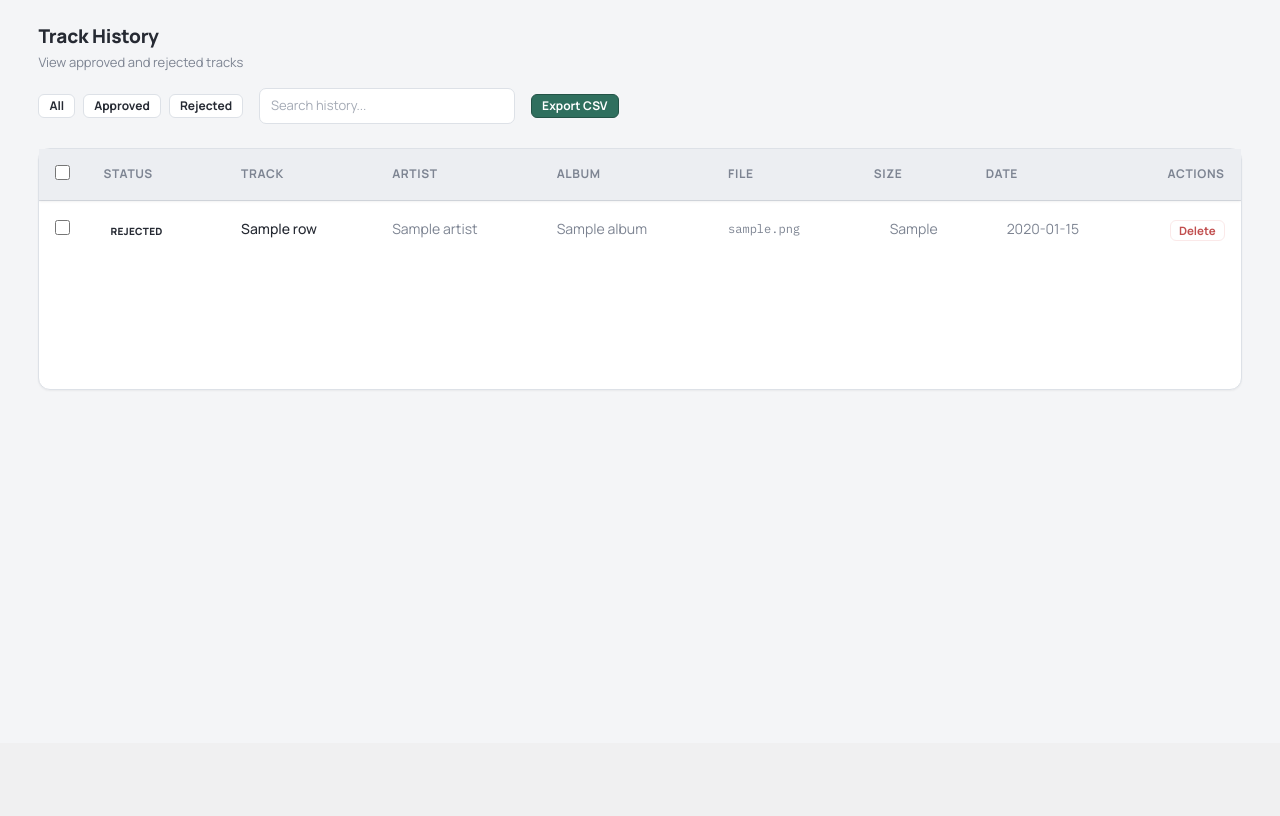
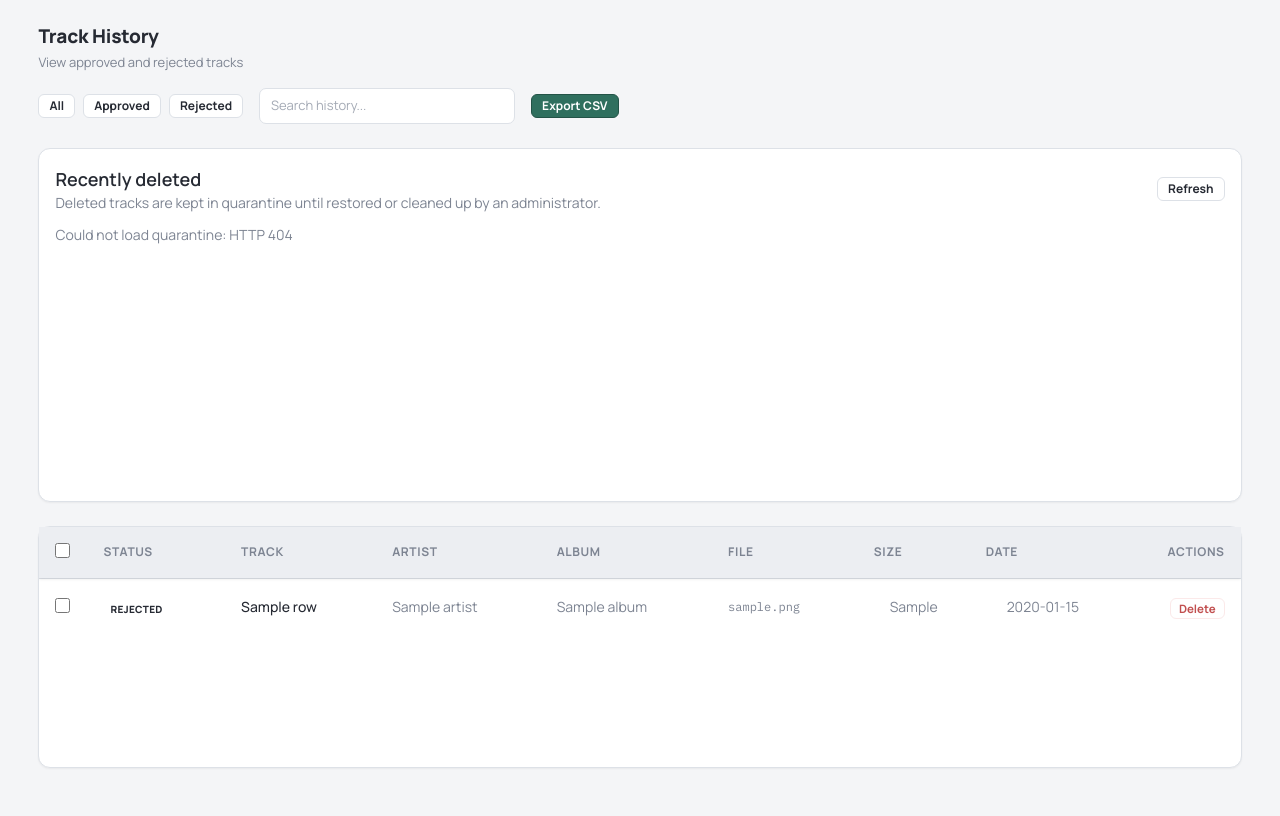
Before and after one commit to Psych0meter/music_intake_server, a Python web app: template app/templates/history.html in a window 1280 px wide. Shown: the part 57-873 px from the top of the page. Before the commit the page ends 447 px from the top, so only its background shows below. Run offline with Jinja, Linux system fonts and the light colour scheme; the template is opened without the code that fills it: most values are stand-ins (such as "Sample title", 1, 10 or a date in 2020); some libraries are stand-ins or nearby versions.

Commit message:
feat(review): add quarantine restore controls
Show recently deleted tracks in review history and allow restoring them
through the quarantine API. Replace permanent-deletion messaging with
recoverable quarantine messaging, report batch outcomes, and render
quarantine data using safe DOM text APIs.

```diff
--- a/app/templates/history.html
+++ b/app/templates/history.html
@@ -34,6 +34,25 @@
         </button>
       </div>
     </div>
+
+    <section class="bg-surface border border-line rounded-xl shadow-sm p-4 mb-6" aria-labelledby="quarantine-heading">
+      <div class="flex flex-wrap items-center justify-between gap-3 mb-3">
+        <div>
+          <h2 id="quarantine-heading" class="text-lg font-semibold text-ink">Recently deleted</h2>
+          <p class="text-sm text-inkmuted">Deleted tracks are kept in quarantine until restored or cleaned up by an administrator.</p>
+        </div>
+        <button type="button" class="btn btn-secondary btn-sm" onclick="loadQuarantine()">Refresh</button>
+      </div>
+      <p id="quarantine-status" class="text-sm text-inkmuted" role="status" aria-live="polite">Loading quarantine…</p>
+      <div class="table-scroll">
+        <table class="w-full table-auto text-left border-collapse" id="quarantine-table" hidden>
+          <thead class="bg-surfacealt text-xs font-semibold uppercase tracking-wider text-inkmuted">
+            <tr><th class="px-3 py-2">File</th><th class="px-3 py-2">Deleted</th><th class="px-3 py-2 text-right">Action</th></tr>
+          </thead>
+          <tbody id="quarantine-rows" class="divide-y divide-surfacealt"></tbody>
+        </table>
+      </div>
+    </section>
 
     <div class="bg-surface border border-line rounded-xl shadow-sm overflow-visible">
       <div class="table-scroll">
@@ -154,13 +173,14 @@
     }
 
     async function deleteTrack(id, filename) {
-      if (!confirm(`Delete "${filename}"?\n\nThis will permanently remove the file from disk!`)) return;
+      if (!confirm(`Move "${filename}" to quarantine? You can restore it from the Recently deleted section.`)) return;
       const res = await fetch(`/api/delete/${id}`, { method: 'POST' });
       if (res.ok) {
         const row = document.getElementById(`hrow-${id}`);
         if (row) row.remove();
         selectedIds.delete(id);
         syncCheckboxStates();
+        await loadQuarantine();
 
         if (document.querySelectorAll('.item-row').length === 0) {
           window.location.reload();
@@ -174,7 +194,7 @@
     async function bulkDeleteHistory() {
       if (selectedIds.size === 0) return;
 
-      if (!confirm(`Delete ${selectedIds.size} selected track(s)?\n\nThis will permanently remove files from disk!`)) return;
+      if (!confirm(`Move ${selectedIds.size} selected track(s) to quarantine? They can be restored from Recently deleted.`)) return;
 
       const ids = Array.from(selectedIds);
       const res = await fetch('/api/delete-batch', {
@@ -183,13 +203,71 @@
         body: JSON.stringify({ ids: ids })
       });
 
-      if (res.ok) {
+      const data = await res.json().catch(() => ({}));
+      if (res.ok || res.status === 207) {
+        const results = Object.values(data.results || {});
+        const succeeded = results.filter(item => item.ok).length;
+        const failed = results.length - succeeded;
+        alert(`Moved ${succeeded} track(s) to quarantine${failed ? `; ${failed} failed` : ''}.`);
         window.location.reload();
       } else {
-        const data = await res.json();
-        alert(data.error || `Failed to delete some tracks`);
+        alert(data.error || 'Failed to quarantine selected tracks');
       }
     }
+
+    async function loadQuarantine() {
+      const status = document.getElementById('quarantine-status');
+      const table = document.getElementById('quarantine-table');
+      const body = document.getElementById('quarantine-rows');
+      status.textContent = 'Loading quarantine…';
+      try {
+        const response = await fetch('/api/quarantine');
+        if (!response.ok) throw new Error(`HTTP ${response.status}`);
+        const data = await response.json();
+        body.replaceChildren();
+        for (const item of (data.items || [])) {
+          const tr = document.createElement('tr');
+          const fileCell = document.createElement('td');
+          fileCell.className = 'px-3 py-3 text-sm text-ink break-all';
+          fileCell.textContent = String(item.original_filepath || '').split(/[\\/]/).pop() || 'Unknown file';
+          const dateCell = document.createElement('td');
+          dateCell.className = 'px-3 py-3 text-sm text-inkmuted';
+          dateCell.textContent = item.quarantined_at || 'Unknown date';
+          const actionCell = document.createElement('td');
+          actionCell.className = 'px-3 py-3 text-right';
+          const button = document.createElement('button');
+          button.type = 'button';
+          button.className = 'btn btn-primary btn-xs';
+          button.textContent = 'Restore';
+          button.addEventListener('click', () => restoreQuarantined(item.id, button));
+          actionCell.append(button);
+          tr.append(fileCell, dateCell, actionCell);
+          body.append(tr);
+        }
+        table.hidden = !(data.items || []).length;
+        status.textContent = data.items?.length ? `${data.items.length} quarantined track(s).` : 'No quarantined tracks.';
+      } catch (error) {
+        table.hidden = true;
+        status.textContent = `Could not load quarantine: ${error.message}`;
+      }
+    }
+
+    async function restoreQuarantined(id, button) {
+      if (!confirm('Restore this track to its original folder? If that filename already exists, a numbered filename will be used.')) return;
+      button.disabled = true;
+      try {
+        const response = await fetch(`/api/quarantine/${id}/restore`, { method: 'POST' });
+        const data = await response.json().catch(() => ({}));
+        if (!response.ok) throw new Error(data.error || `HTTP ${response.status}`);
+        await loadQuarantine();
+        alert('Track restored successfully.');
+      } catch (error) {
+        alert(`Restore failed: ${error.message}`);
+        button.disabled = false;
+      }
+    }
+
+    document.addEventListener('DOMContentLoaded', loadQuarantine);
 
     function exportHistory() {
       const rows = document.querySelectorAll('tbody tr');
```
